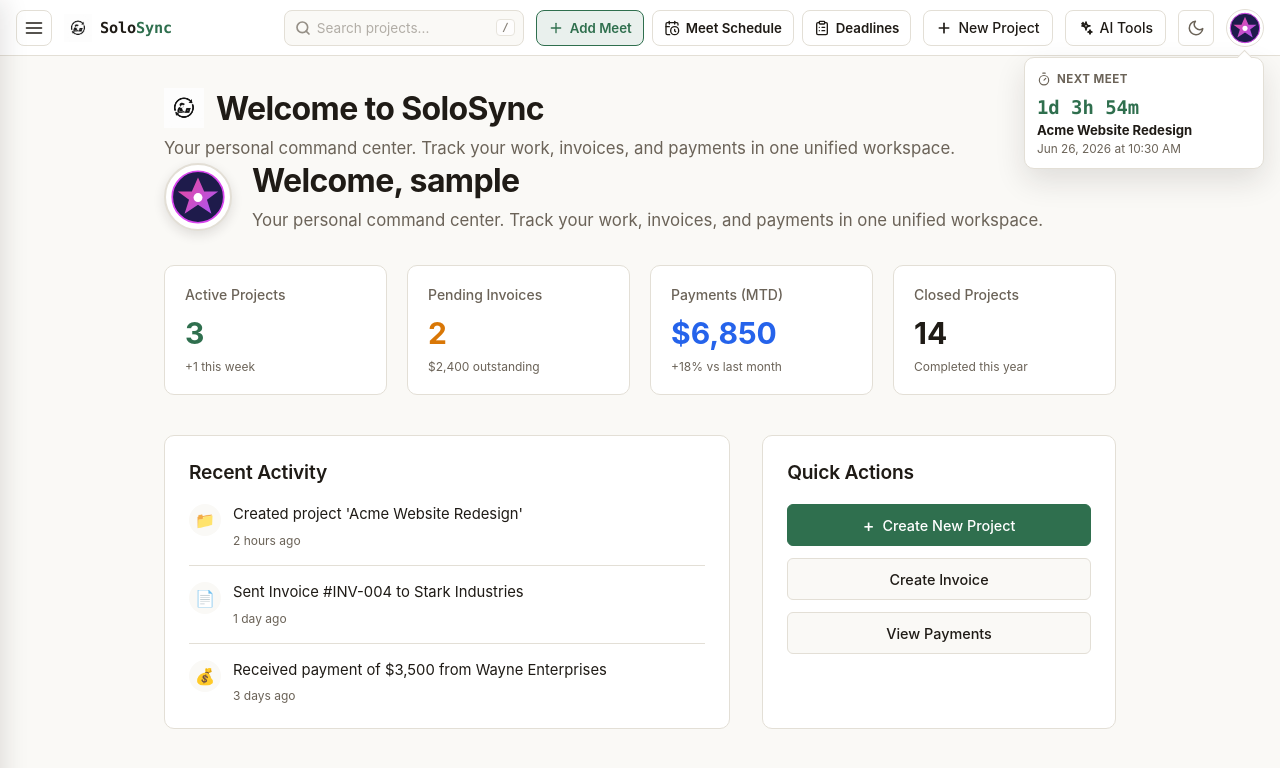
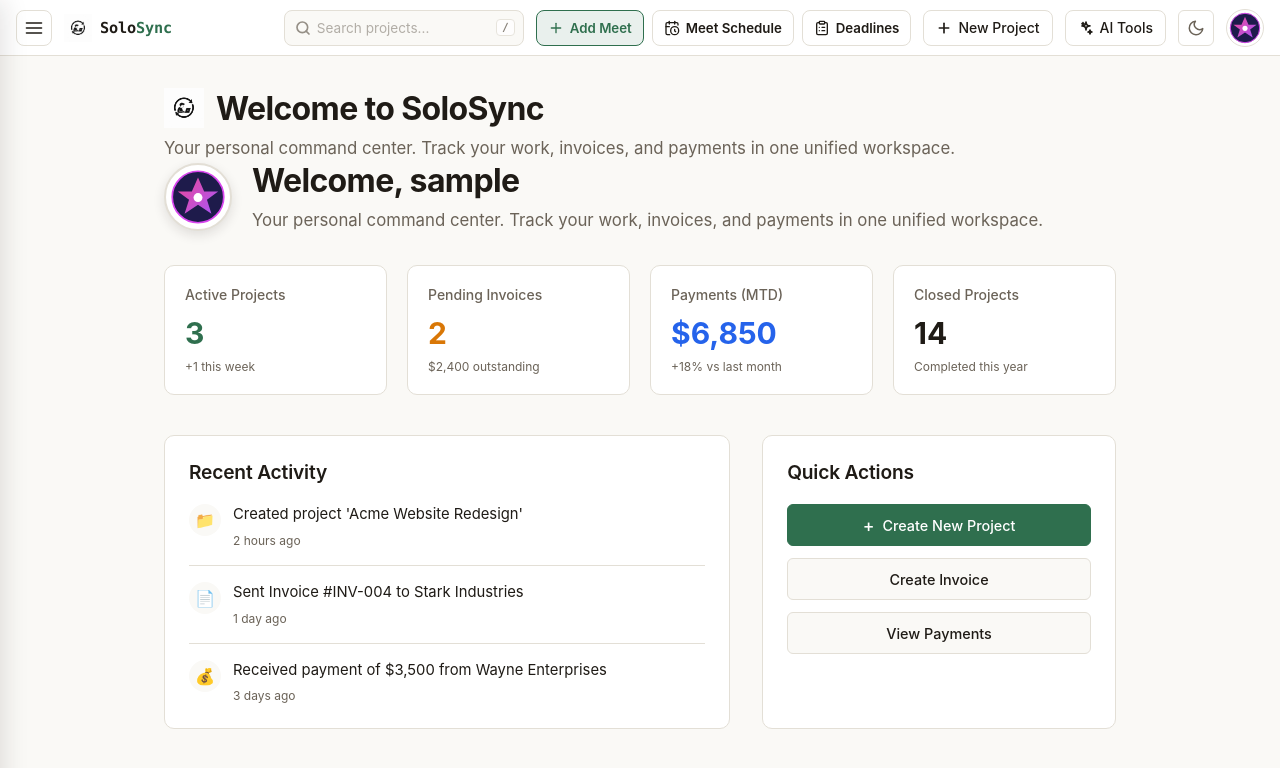
Before and after one commit to Rucha0901/SoloSync, a React (Vite) app in the folder frontend/: page /dashboard in a window 1280 px wide. Shown: the top 768 px of the page. Built offline with nearby package versions, Linux system fonts and the light colour scheme; sample sign-in values are in the browser's storage.

Commit message:
feat: remove next meet countdown popover box from navbar

```diff
--- a/frontend/src/components/Navbar/Navbar.css
+++ b/frontend/src/components/Navbar/Navbar.css
@@ -292,12 +292,6 @@
 }
 
 /* Navbar Profile Link */
-.navbar__profile-area {
-  position: relative;
-  display: inline-flex;
-  align-items: center;
-}
-
 .navbar__profile-link {
   display: inline-flex;
   align-items: center;
@@ -322,75 +316,6 @@
 
 .navbar__profile-avatar {
   border-radius: 50%;
-}
-
-.navbar__next-meet-popover {
-  position: absolute;
-  top: calc(100% + 10px);
-  right: 0;
-  width: 240px;
-  padding: 12px;
-  border: 1px solid var(--border-color);
-  border-radius: var(--radius-md);
-  background-color: var(--bg-secondary);
-  box-shadow: 0 12px 30px var(--shadow-color);
-  z-index: 45;
-}
-
-.navbar__next-meet-popover::before {
-  content: "";
-  position: absolute;
-  top: -6px;
-  right: 13px;
-  width: 10px;
-  height: 10px;
-  border-top: 1px solid var(--border-color);
-  border-left: 1px solid var(--border-color);
-  background-color: var(--bg-secondary);
-  transform: rotate(45deg);
-}
-
-.navbar__next-meet-heading {
-  display: inline-flex;
-  align-items: center;
-  gap: 6px;
-  color: var(--text-secondary);
-  font-size: 0.72rem;
-  font-weight: 700;
-  text-transform: uppercase;
-  letter-spacing: 0.04em;
-}
-
-.navbar__next-meet-countdown {
-  display: block;
-  margin-top: 6px;
-  color: var(--accent);
-  font-family: var(--font-mono);
-  font-size: 1.18rem;
-  font-weight: 700;
-  letter-spacing: 0;
-}
-
-.navbar__next-meet-project,
-.navbar__next-meet-meta,
-.navbar__next-meet-empty {
-  display: block;
-  overflow: hidden;
-  margin-top: 4px;
-  text-overflow: ellipsis;
-  white-space: nowrap;
-}
-
-.navbar__next-meet-project {
-  color: var(--text-primary);
-  font-size: 0.82rem;
-  font-weight: 700;
-}
-
-.navbar__next-meet-meta,
-.navbar__next-meet-empty {
-  color: var(--text-secondary);
-  font-size: 0.74rem;
 }
 
 .navbar__meet-modal-backdrop {
@@ -642,11 +567,6 @@
     display: none;
   }
 
-  .navbar__next-meet-popover {
-    right: -4px;
-    width: min(220px, calc(100vw - 24px));
-  }
-
   .navbar__meet-form-row {
     grid-template-columns: 1fr;
   }
--- a/frontend/src/components/Navbar/Navbar.jsx
+++ b/frontend/src/components/Navbar/Navbar.jsx
@@ -1,27 +1,17 @@
 import { useState, useRef, useEffect } from "react";
-import { CalendarClock, CalendarDays, ClipboardList, Clock, Plus, Timer, Video, X } from "lucide-react";
+import { CalendarClock, CalendarDays, ClipboardList, Clock, Plus, Video, X } from "lucide-react";
 import Logo from "../Logo/Logo";
 import { Link } from "react-router-dom";
 import { useAuth } from "../../context/AuthContext";
 import Avatar from "../Avatars/Avatars";
 import ThemeToggle from "../ThemeToggle/ThemeToggle";
-import {
-  SCHEDULE_UPDATED_EVENT,
-  addMeeting,
-  formatDateLabel,
-  formatMeetingTime,
-  getMeetingDateTime,
-  getMeetings,
-  getUpcomingMeetings,
-} from "../../services/scheduleService";
+import { addMeeting } from "../../services/scheduleService";
 import "./Navbar.css";
 
 export default function Navbar({ onMenuClick, searchQuery = "", onSearchChange }) {
   const { user } = useAuth();
   const [isAIPopoverOpen, setIsAIPopoverOpen] = useState(false);
   const [isMeetModalOpen, setIsMeetModalOpen] = useState(false);
-  const [meetings, setMeetings] = useState(() => getMeetings());
-  const [now, setNow] = useState(() => new Date());
   const [meetForm, setMeetForm] = useState({
     projectName: "",
     date: "",
@@ -29,8 +19,6 @@ export default function Navbar({ onMenuClick, searchQuery = "", onSearchChange }
   });
   const popoverRef = useRef(null);
   const searchInputRef = useRef(null);
-
-  const upcomingMeeting = getUpcomingMeetings(meetings)[0];
 
   // Focus search input when "/" is pressed
   useEffect(() => {
@@ -49,24 +37,6 @@ export default function Navbar({ onMenuClick, searchQuery = "", onSearchChange }
   }, []);
 
   useEffect(() => {
-    const timer = window.setInterval(() => setNow(new Date()), 1000);
-    return () => window.clearInterval(timer);
-  }, []);
-
-  useEffect(() => {
-    function refreshMeetings() {
-      setMeetings(getMeetings());
-    }
-
-    window.addEventListener(SCHEDULE_UPDATED_EVENT, refreshMeetings);
-    window.addEventListener("storage", refreshMeetings);
-    return () => {
-      window.removeEventListener(SCHEDULE_UPDATED_EVENT, refreshMeetings);
-      window.removeEventListener("storage", refreshMeetings);
-    };
-  }, []);
-
-  useEffect(() => {
     function handleClickOutside(event) {
       if (popoverRef.current && !popoverRef.current.contains(event.target)) {
         setIsAIPopoverOpen(false);
@@ -81,30 +51,6 @@ export default function Navbar({ onMenuClick, searchQuery = "", onSearchChange }
     };
   }, [isAIPopoverOpen]);
 
-  const formatCountdown = (meeting) => {
-    if (!meeting) {
-      return "No meets scheduled";
-    }
-
-    const remainingMs = getMeetingDateTime(meeting) - now;
-    if (remainingMs <= 0) {
-      return "Starting now";
-    }
-
-    const totalMinutes = Math.floor(remainingMs / 60000);
-    const days = Math.floor(totalMinutes / 1440);
-    const hours = Math.floor((totalMinutes % 1440) / 60);
-    const minutes = totalMinutes % 60;
-
-    if (days > 0) {
-      return `${days}d ${hours}h ${minutes}m`;
-    }
-    if (hours > 0) {
-      return `${hours}h ${minutes}m`;
-    }
-    return `${minutes}m`;
-  };
-
   const handleMeetFormChange = (event) => {
     const { name, value } = event.target;
     setMeetForm((current) => ({ ...current, [name]: value }));
@@ -116,12 +62,11 @@ export default function Navbar({ onMenuClick, searchQuery = "", onSearchChange }
       return;
     }
 
-    const nextMeetings = addMeeting({
+    addMeeting({
       projectName: meetForm.projectName.trim(),
       date: meetForm.date,
       time: meetForm.time,
     });
-    setMeetings(nextMeetings);
     setMeetForm({ projectName: "", date: "", time: "" });
     setIsMeetModalOpen(false);
   };
@@ -359,29 +304,9 @@ export default function Navbar({ onMenuClick, searchQuery = "", onSearchChange }
       <ThemeToggle />
 
       {user && (
-        <div className="navbar__profile-area">
-          <Link to="/dashboard/profile" className="navbar__profile-link" aria-label="View profile">
-            <Avatar id={user.avatarId} size={32} className="navbar__profile-avatar" />
-          </Link>
-
-          <div className="navbar__next-meet-popover" aria-live="polite">
-            <div className="navbar__next-meet-heading">
-              <Timer size={14} />
-              <span>Next meet</span>
-            </div>
-            {upcomingMeeting ? (
-              <>
-                <strong className="navbar__next-meet-countdown">{formatCountdown(upcomingMeeting)}</strong>
-                <span className="navbar__next-meet-project">{upcomingMeeting.projectName}</span>
-                <span className="navbar__next-meet-meta">
-                  {formatDateLabel(getMeetingDateTime(upcomingMeeting))} at {formatMeetingTime(upcomingMeeting)}
-                </span>
-              </>
-            ) : (
-              <span className="navbar__next-meet-empty">No upcoming meets</span>
-            )}
-          </div>
-        </div>
+        <Link to="/dashboard/profile" className="navbar__profile-link" aria-label="View profile">
+          <Avatar id={user.avatarId} size={32} className="navbar__profile-avatar" />
+        </Link>
       )}
 
       {isMeetModalOpen && (
```
